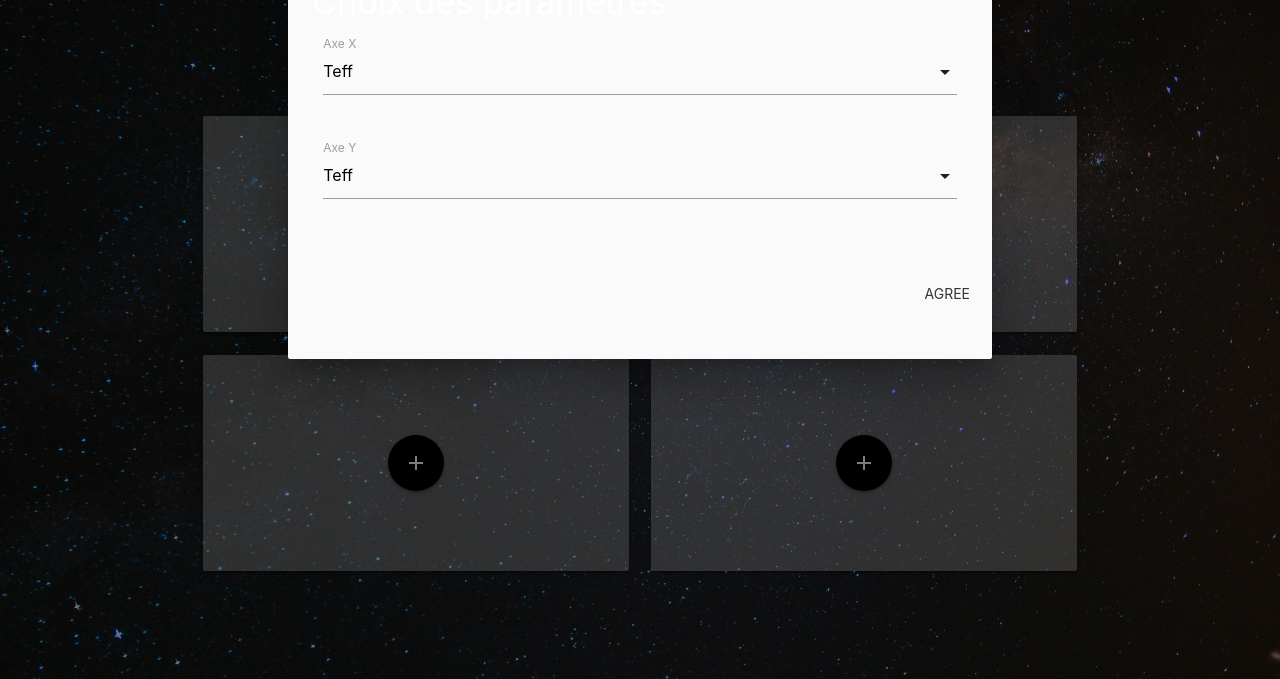
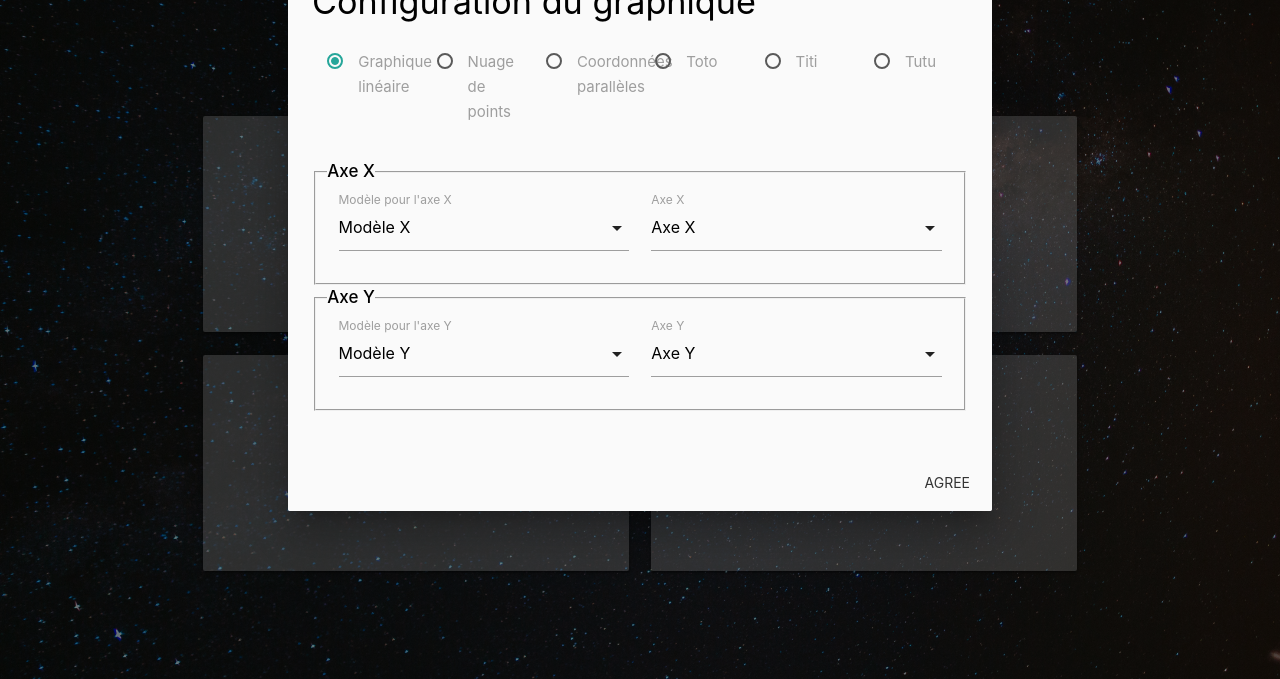
Before and after one commit to verniersolal/viSpace, a Flask app: template app/templates/graph_interface.html in a window 1280 px wide, after a click on "add". Shown: the part 121-800 px from the top of the page. Run offline with Flask 2, Linux system fonts and the light colour scheme; the template is opened without the code that fills it, so the values that code supplies are empty; some libraries are stand-ins or nearby versions.

Commit message:
create graph settings

```diff
--- a/app/controllers/convert.py
+++ b/app/controllers/convert.py
@@ -14,7 +14,8 @@ def upload_file():
         files = request.files.getlist("file[]")
         for file in files:
             file.save(os.path.join(app.config['UPLOAD_FOLDER'], file.filename))
-        return render_template('graph_interface.html', converted=True, json_tab=convert_file_to_json(file.filename))
+            convert_file_to_json(file.filename)
+        return render_template('graph_interface.html', converted=True)
     return render_template('index.html')
 
 
--- a/app/static/css/styles.css
+++ b/app/static/css/styles.css
@@ -37,10 +37,6 @@ nav{
 margin-top:10vh;
 }
 
-.modal{
-height:50%;
-}
-
 legend{
 	font-size: 17px !important;
 }
--- a/app/templates/graph_interface.html
+++ b/app/templates/graph_interface.html
@@ -32,31 +32,101 @@
         </div>
     </div>
     <!-- Modal Structure -->
-    <div id="modal1" class="modal">
+    <div id="modal1" class="modal black-text">
         <div class="modal-content">
-            <h4>Choix des paramètres</h4>
+            <h4>Configuration du graphique</h4>
+            <form action="#">
                 <div class="row">
-                <div class="input-field col s12">
-                    <select>
-                        <option value="" disabled selected>Teff</option>
-                        <option value="1">Geff</option>
-                        <option value="2">L</option>
-                        <option value="3">model</option>
+                    <div class="col m2">
+                        <p>
+                            <label>
+                                <input class="with-gap" name="family_chart" type="radio" checked/>
+                                <span>Graphique linéaire</span>
+                            </label>
+                        </p>
+                    </div>
+                    <div class="col m2">
+                        <p>
+                            <label>
+                                <input class="with-gap" name="family_chart" type="radio"/>
+                                <span>Nuage de points</span>
+                            </label>
+                        </p>
+                    </div>
+                    <div class="col m2">
+                        <p>
+                            <label>
+                                <input class="with-gap" name="family_chart" type="radio"/>
+                                <span>Coordonnées parallèles</span>
+                            </label>
+                        </p>
+                    </div>
+                    <div class="col m2">
+                        <p>
+                            <label>
+                                <input class="with-gap" name="family_chart" type="radio"/>
+                                <span>Toto</span>
+                            </label>
+                        </p>
+                    </div>
+                    <div class="col m2">
+                        <p>
+                            <label>
+                                <input class="with-gap" name="family_chart" type="radio"/>
+                                <span>Titi</span>
+                            </label>
+                        </p>
+                    </div>
+                    <div class="col m2">
+                        <p>
+                            <label>
+                                <input class="with-gap" name="family_chart" type="radio"/>
+                                <span>Tutu</span>
+                            </label>
+                        </p>
+                    </div>
+                </div>
+                <div class="row">
+                    <fieldset>
+                        <legend>
+                            <strong>
+                                Axe X
+                            </strong>
+                        </legend>
+                        <div class="input-field col m6">
+                            <select name="model_x">
+                                <option value="" disabled selected>Modèle X</option>
+                            </select>
+                            <label>Modèle pour l'axe X</label>
+                        </div>
+                        <div class="input-field col m6">
+                            <select name="axe_x">
+                                <option value="" disabled selected>Axe X</option>
                             </select>
                             <label>Axe X</label>
                         </div>
+                    </fieldset>
+                    <fieldset>
+                        <legend>
+                            <strong>
+                                Axe Y
+                            </strong>
+                        </legend>
+                        <div class="input-field col m6">
+                            <select name="model_y">
+                                <option value="" disabled selected>Modèle Y</option>
+                            </select>
+                            <label>Modèle pour l'axe Y</label>
                         </div>
-            <div class="row">
-                <div class="input-field col s12">
-                    <select>
-                        <option value="" disabled selected>Teff</option>
-                        <option value="1">Geff</option>
-                        <option value="2">L</option>
-                        <option value="3">model</option>
+                        <div class="input-field col m6">
+                            <select name="axe_y">
+                                <option value="" disabled selected>Axe Y</option>
                             </select>
                             <label>Axe Y</label>
                         </div>
+                    </fieldset>
                 </div>
+            </form>
         </div>
         <div class="modal-footer">
             <a href="#!" class="modal-close waves-effect waves-green btn-flat">Agree</a>
--- a/app/templates/index.html
+++ b/app/templates/index.html
@@ -5,7 +5,7 @@
         <h1 class="center">Bienvenue sur viSpace</h1>
         {% if not converted %}
             <div class="row">
-            <h5 class="float center">Importez votre fichier pour démarrer la visualisation</h5>
+            <h5 class="float center">Importez vos fichiers pour démarrer la visualisation</h5>
             <form method='POST' action="{{ url_for('upload_file') }}" class="col s12" enctype="multipart/form-data">
                 <fieldset>
                     <legend>
```
Lines whose indentation alone changed are shown as unchanged.
